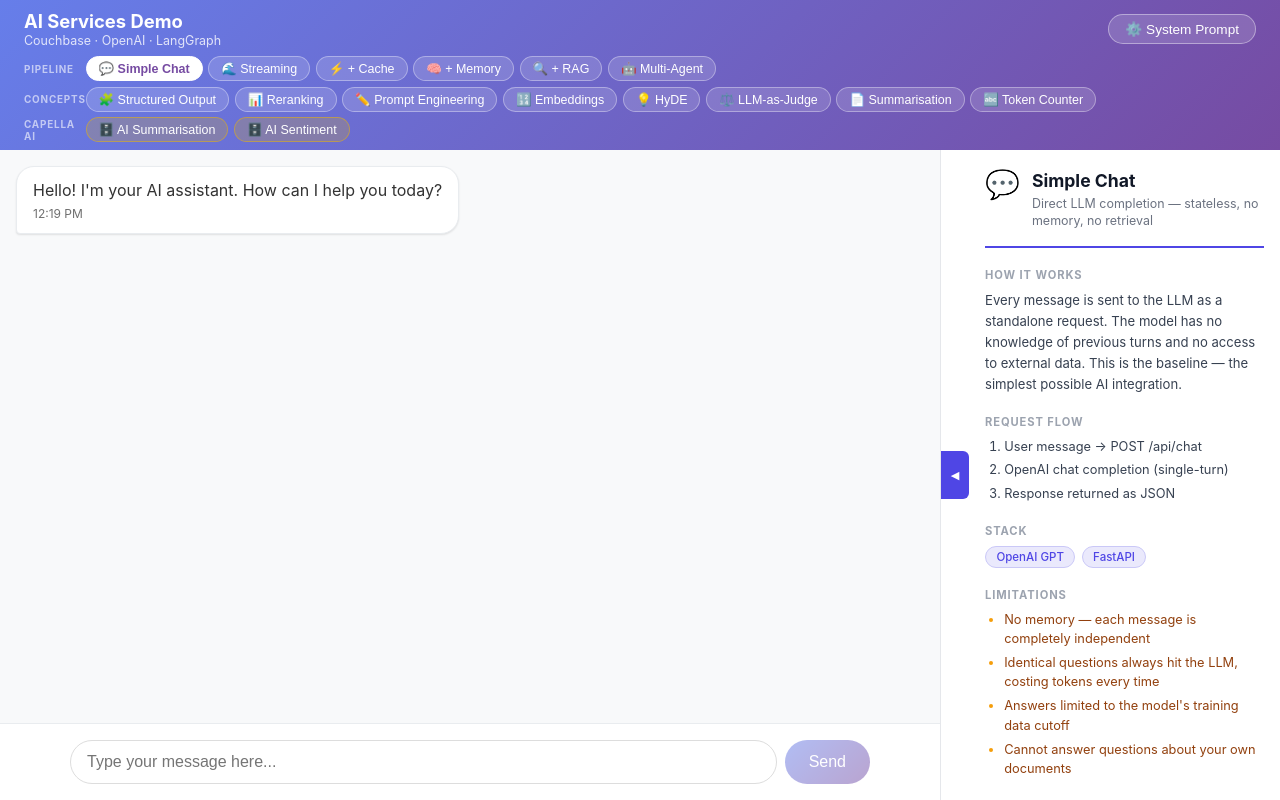
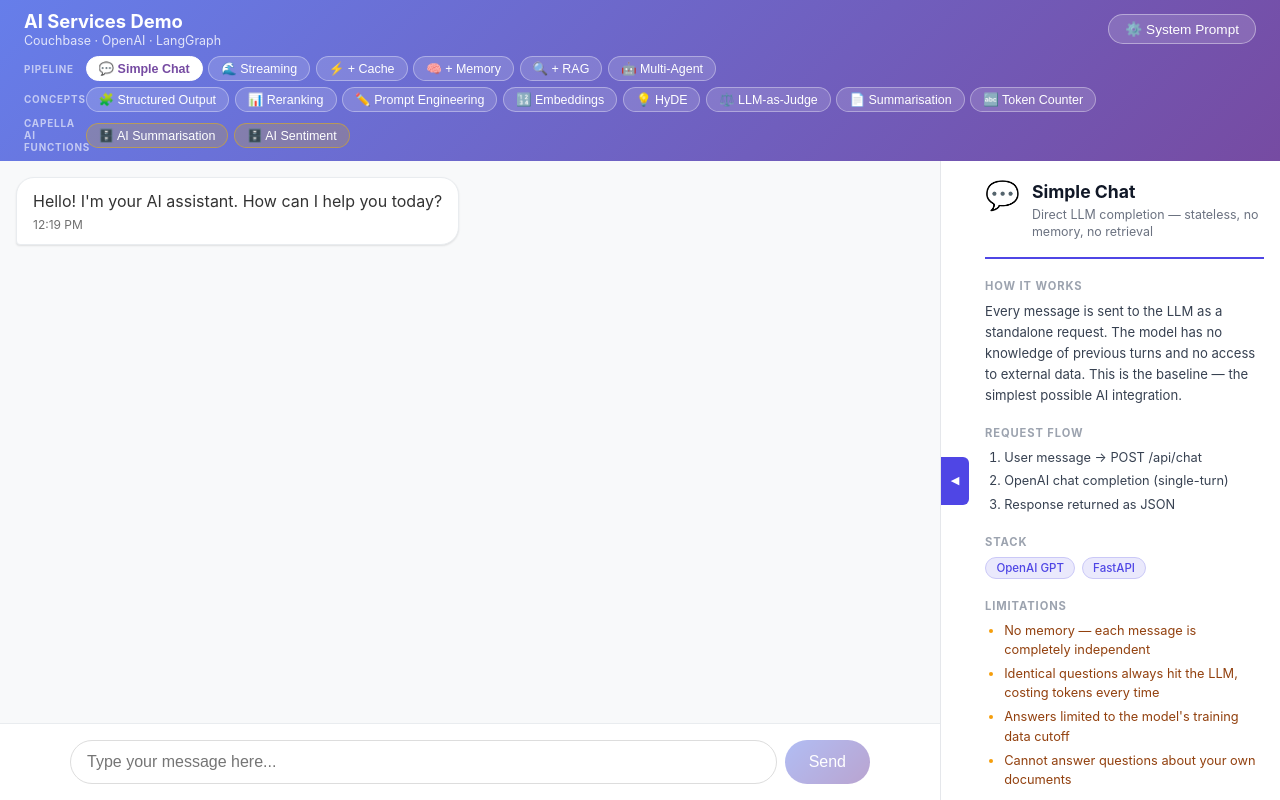
Before and after one commit to couchbaselabs/ais-hol, a React (Vite) app in the folder frontend/: page / in a window 1280 px wide. Built offline with nearby package versions, Linux system fonts and the light colour scheme.

Commit message:
Rename tab row label to 'Capella AI Functions'
Co-authored-by: Ona <no-reply@ona.com>

```diff
--- a/frontend/src/components/Header.jsx
+++ b/frontend/src/components/Header.jsx
@@ -67,7 +67,7 @@ const Header = ({ activeTab, onTabChange, action }) => {
             </nav>
           </div>
           <div className="tab-row">
-            <span className="tab-row-label">Capella AI</span>
+            <span className="tab-row-label">Capella AI Functions</span>
             <nav className="header-tabs">
               {CAPELLA_TABS.map(t => (
                 <button
```
